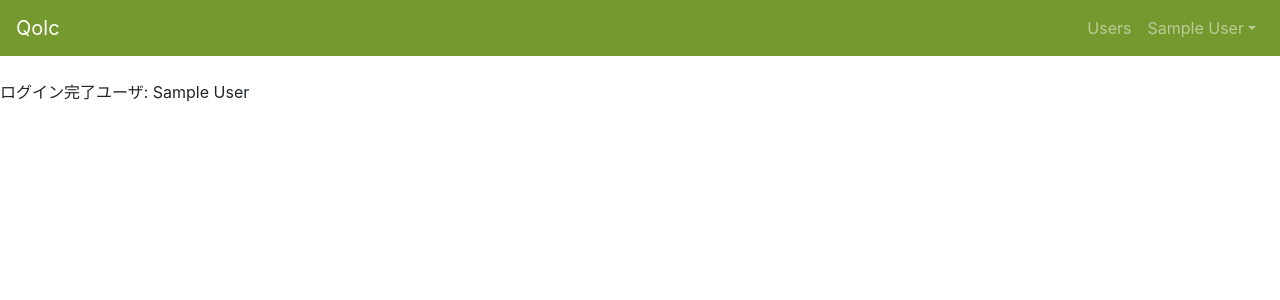
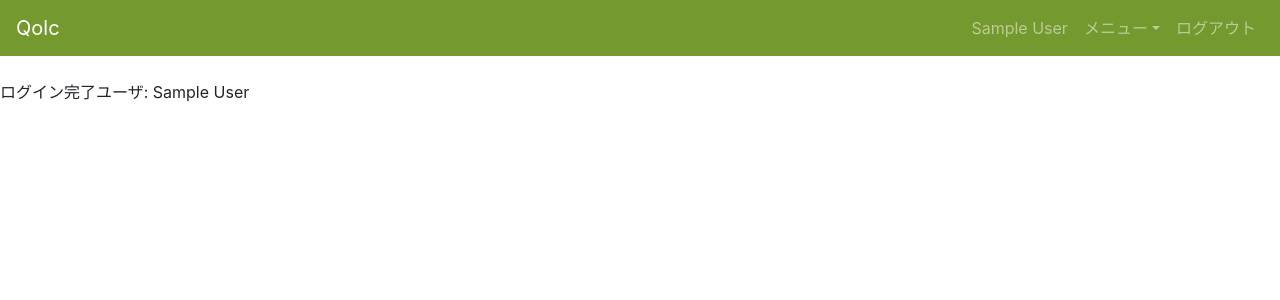
Before and after one commit to YSNY08/qolc, a Rails app: page / in a window 1280 px wide. Shown: the top 300 px of the page. Run offline with Rails 7, Linux system fonts and the light colour scheme; the visitor is signed in with stand-in values (Sample User, id 1); style sheets or scripts are compiled from the project's sources; some libraries are stand-ins or nearby versions.

Commit message:
finished making navbar

```diff
--- a/app/views/layouts/_navbar.html.erb
+++ b/app/views/layouts/_navbar.html.erb
@@ -8,18 +8,19 @@
     <div class="collapse navbar-collapse justify-content-end" id="navbarSupportedContent">
       <ul class="navbar-nav">
         <% if logged_in? %>
-          <li class="nav-item"><%= link_to 'Users', users_path, class: 'nav-link' %></li>
+          <li class="nav-item"><%= link_to current_user.name, user_path(current_user), class: 'nav-link' %></li>
           <li class="nav-item dropdown">
-            <a href="#" class="nav-link dropdown-toggle" data-toggle="dropdown"><%= current_user.name %></a>
+            <a href="#" class="nav-link dropdown-toggle" data-toggle="dropdown">メニュー</a>
             <ul class="dropdown-menu dropdown-menu-right">
-              <li class="dropdown-item"><%= link_to 'My profile', user_path(current_user) %></li>
-              <li class="dropdown-divider"></li>
-              <li class="dropdown-item"><%= link_to 'Logout', logout_path, method: :delete %></li>
+              <li class="dropdown-item"><%= link_to 'タイムライン', timeline_path %></li>
+              <li class="dropdown-item"><%= link_to 'スケジュールを見る', schedule_path %></li>
+              <li class="dropdown-item"><%= link_to '自分の評価を見る', evaluate_path %></li>
             </ul>
           </li>
+          <li class="nav-item"><%= link_to 'ログアウト', logout_path, method: :delete, class:'nav-link' %></li>
         <% else %>
-          <li class="nav-item"><%= link_to 'Signup', signup_path, class: 'nav-link' %></li>
-          <li class="nav-item"><%= link_to 'Login', login_path, class: 'nav-link' %></li>
+          <li class="nav-item"><%= link_to 'サインアップ', signup_path, class: 'nav-link' %></li>
+          <li class="nav-item"><%= link_to 'ログイン', login_path, class: 'nav-link' %></li>
         <% end %>
       </ul>
     </div>
```
